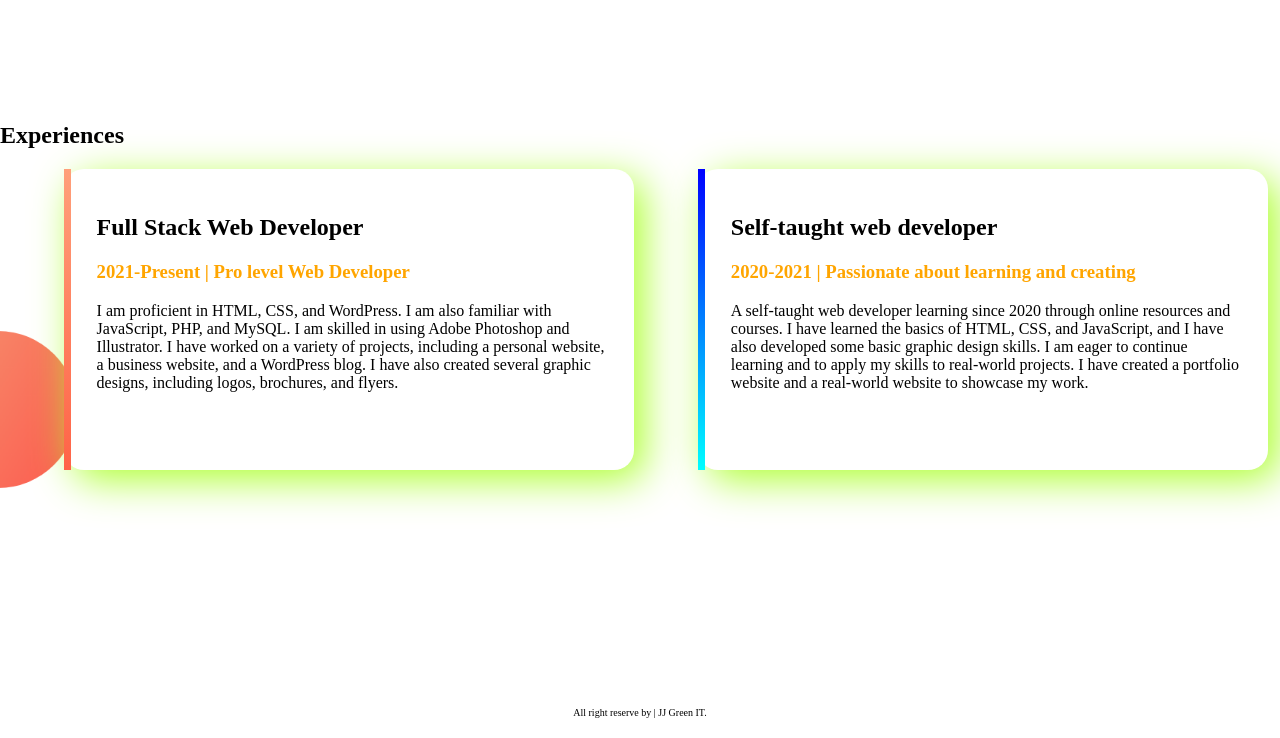
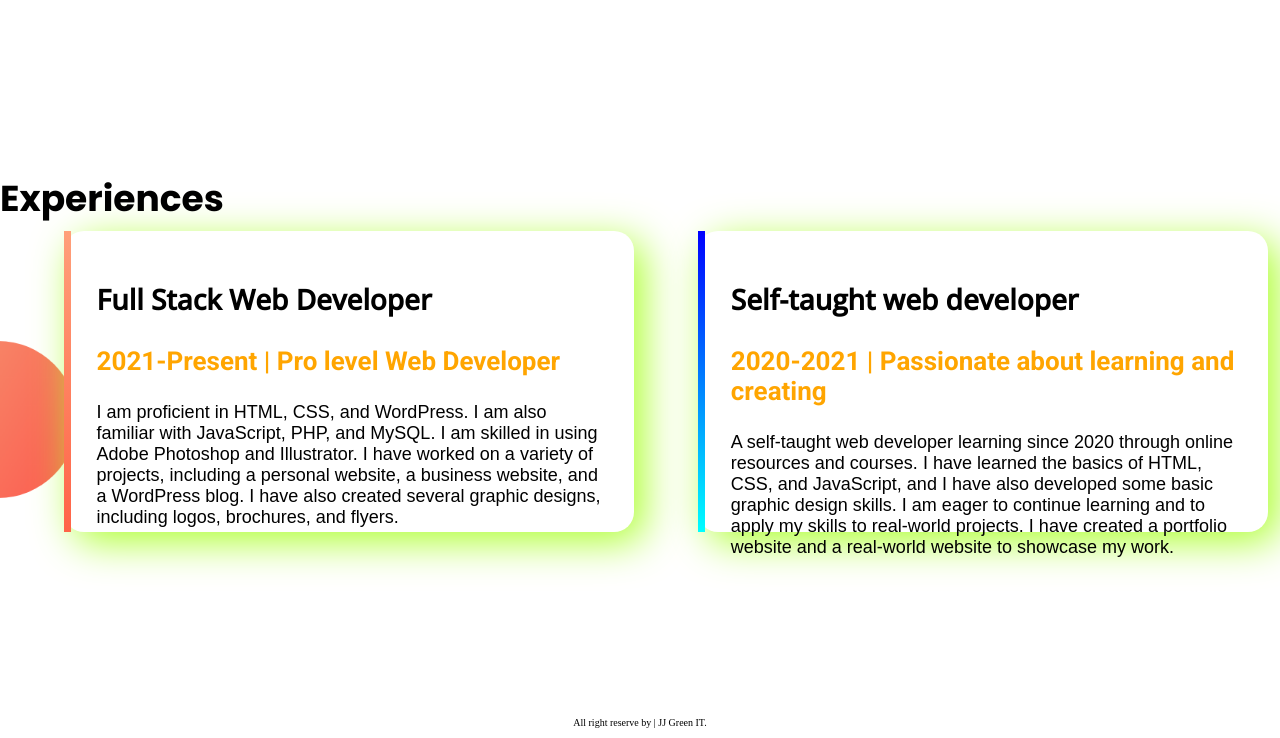
Before and after one commit to Rajib-Mojumder/Web-portfolio-rajib, a plain HTML site: page index.html in a window 1280 px wide. Shown: the part 1078-1816 px from the top of the page. Drawn offline with nearby package versions, Linux system fonts and the light colour scheme; a web font is replaced by a local one.

Commit message:
Portfolio done

```diff
--- a/style.css
+++ b/style.css
@@ -8,6 +8,11 @@ body{
         margin-top: 15%;
         line-height: 0%;
     }
+.orange-highlight:hover{
+        font-size: 55px;
+        color: white;
+        background-color: orange;
+}
     h2{
         font-family: 'Open Sans', sans-serif;
         font-size: 28px;
@@ -37,9 +42,9 @@ section{
     padding: 2%;
 }
 .half-width-lp img{
-  margin-left: 30%;
-  margin-top: 0;
-  width: 58%;
+    margin-left: 30%;
+    margin-top: 0;
+    width: 58%;
 }
 
 .orange-highlight{
@@ -83,6 +88,12 @@ section{
     border-radius: 25px;
     color: whitesmoke;
 }
+.link-btn:hover{
+    font-size: 25px;
+    color:goldenrod;
+    background-image: linear-gradient(90deg, whitesmoke, white);
+    text-decoration: underline;
+}
 .half-width-ea{
     width:40%;
     float: left;
@@ -99,6 +110,28 @@ section{
     background-repeat: no-repeat;
     background-size: 6%;
 }
+.experiance-area{
+    h1{
+        font-family: 'Poppins';
+        font-size: 36px;
+        line-height: 15%;
+        padding-top: 5%;
+    }
+    h2{
+        font-family: 'Open Sans', sans-serif;
+        font-size: 28px;
+
+    }
+    h3{
+        font-family: 'Roboto', sans-serif;
+        font-size: 26px;
+        padding-top: 0.5%;
+    }
+    p{
+        font-family: sans-serif;
+        font-size: 18px;
+    }
+}
 #full-stack{
     border-left: 7px solid;
     border-image: linear-gradient(180deg, lightsalmon, tomato);
```
Also changed, not shown: 1 other file.
